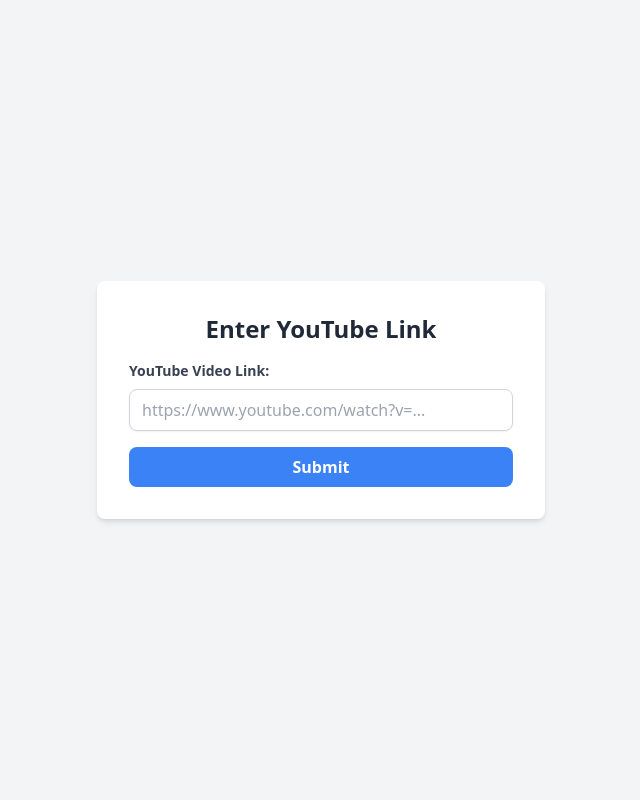
After one commit to mavicompanion/RapidAPIHub, a Flask app: page /ytaccept in a window 1280 px wide. The commit adds this page. Shown: the whole page, without its empty margins (319-959 px from the left). Run offline with Flask 3, Linux system fonts and the light colour scheme; some libraries are stand-ins or nearby versions.

```diff
--- a/server.py
+++ b/server.py
@@ -2,6 +2,8 @@
 from weather import get_current_weather
 from waitress import serve
 from finance import get_earnings
+from ytvideo import get_video
+import webbrowser
 
 
 app = Flask(__name__)
@@ -76,8 +78,15 @@
 
 @app.route('/ytdown')
 def yt_video_downloader():
-    pass
+    video_url = request.args.get('youtube-link')
+    responses = get_video(video_url)
+    x = responses["formats"][0]["url"]
+    webbrowser.open(x)
+    return render_template("youTube.html")
 
+@app.route('/ytaccept')
+def get_yt_page():
+    return render_template("youTube.html")
 
 if __name__ == "__main__":
     serve(app, host="0.0.0.0", port=8000)
--- a/templates/main.html
+++ b/templates/main.html
@@ -30,7 +30,7 @@
                 class="block w-full text-xl font-semibold py-3 bg-green-500 text-white rounded-lg shadow button-hover transition-transform">
                 Finance Section
             </a>
-            <a href="/ytdown"
+            <a href="/ytaccept"
                 class="block w-full text-xl font-semibold py-3 bg-green-500 text-white rounded-lg shadow button-hover transition-transform">
                 YouTube Video Download
             </a>
--- /dev/null
+++ b/templates/youTube.html
@@ -0,0 +1,27 @@
+<!DOCTYPE html>
+<html lang="en">
+<head>
+  <meta charset="UTF-8">
+  <meta name="viewport" content="width=device-width, initial-scale=1.0">
+  <title>YouTube Link Input</title>
+  <script src="https://cdn.tailwindcss.com"></script>
+</head>
+<body class="bg-gray-100 flex justify-center items-center min-h-screen">
+
+  <div class="bg-white shadow-md rounded-lg p-8 max-w-md w-full">
+    <h2 class="text-2xl font-bold text-center text-gray-800 mb-4">Enter YouTube Link</h2>
+
+    <form id="youtube-form" action="/ytdown">
+      <div class="mb-4">
+        <label for="youtube-link" class="block text-gray-700 text-sm font-bold mb-2">YouTube Video Link:</label>
+        <input type="url" id="youtube-link" name="youtube-link" placeholder="https://www.youtube.com/watch?v=..."
+               class="w-full px-3 py-2 border border-gray-300 rounded-lg shadow-sm focus:outline-none focus:border-blue-500" required>
+      </div>
+      <button type="submit"
+              class="w-full bg-blue-500 hover:bg-blue-600 text-white font-bold py-2 px-4 rounded-lg">
+        Submit
+      </button>
+    </form>
+
+</body>
+</html>
--- a/ytvideo.py
+++ b/ytvideo.py
@@ -37,5 +37,6 @@
 if __name__ == "__main__":
     video_url = str(input("Enter video URL: "))
     m = get_video(video_url)
-    x = m["formats"][0]["url"]
-    webbrowser.open(x)
+    x = m["adaptiveFormats"]
+    pprint(x)
+    # webbrowser.open(x)
```
